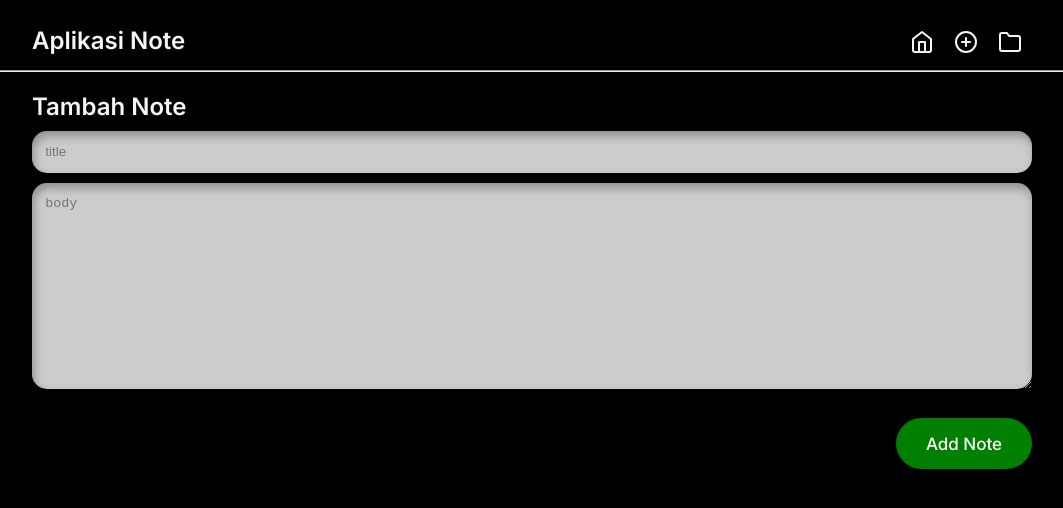
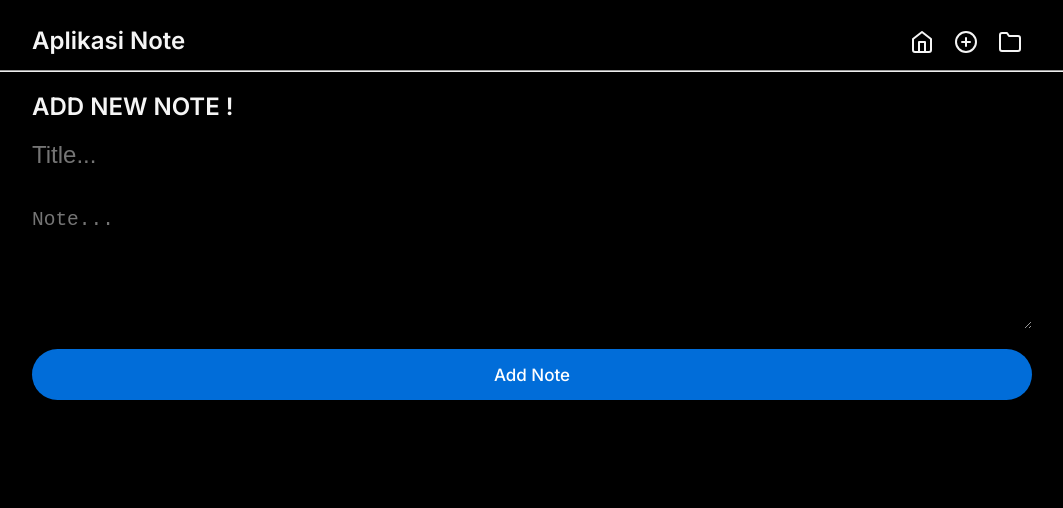
Before and after one commit to khairulhabibie/SPA-react, a React (Create React App) app: page /note/new in a window 1280 px wide. Shown: the top 508 px of the page, without its empty margins (108-1171 px from the left). Built offline with nearby package versions, Linux system fonts and the light colour scheme.

Commit message:
masih error pada search note

```diff
--- a/src/App.jsx
+++ b/src/App.jsx
@@ -1,10 +1,10 @@
 import React from 'react';
 import { Route, Routes } from 'react-router-dom';
 import Navigation from './components/Navigation';
-import HomePage from './pages/HomePage';
 import AddPage from './pages/AddPage';
 import ArchivePage from './pages/ArchivePage';
 import DetailPageWrapper from './pages/DetailPage';
+import HomePageWrapper from './pages/HomePage';
 
 
 function App() {
@@ -17,7 +17,7 @@ function App() {
       <hr />
       <main>
         <Routes>
-          <Route path="/" exact element={<HomePage />} />
+          <Route path="/" exact element={<HomePageWrapper />} />
           <Route path="/note/new" element={<AddPage />} />
           <Route path="/archives" element={<ArchivePage />} />
           <Route path="/note/:id" element={<DetailPageWrapper />} />
--- a/src/components/NoteInput.jsx
+++ b/src/components/NoteInput.jsx
@@ -31,15 +31,13 @@ export default class NoteInput extends Component {
   onSubmitEventHandler = (event) => {
     event.preventDefault();
     this.props.addNote(this.state);
-    // event.target.reset();
   }
-
 
   render() {
     return (
       <form onSubmit={this.onSubmitEventHandler} >
-        <input type="text" placeholder='title' value={this.state.title} onChange={this.onTitleChangeHandler} autoComplete='off' className='input' />
-        <textarea placeholder='body' value={this.state.body} onChange={this.onBodyChangeHandler} rows={12} className='input' />
+        <input type="text" placeholder='Title...' value={this.state.title} onChange={this.onTitleChangeHandler} autoComplete='off' className='input' />
+        <textarea placeholder='Note...' value={this.state.body} onChange={this.onBodyChangeHandler} rows={5} className='input' />
         <button type='submit'>Add Note</button>
       </form>
     )
--- a/src/components/SearchBar.jsx
+++ b/src/components/SearchBar.jsx
@@ -1,10 +1,11 @@
 import React from 'react'
 
-const SearchBar = () => {
+const SearchBar = ({ keyword, keywordChange }) => {
   return (
-    <div>
-
-    </div>
+    <input className='search-bar' type='text' placeholder='Search note by title'
+      value={keyword}
+      onChange={(event) => keywordChange(event.target.value)}
+    />
   )
 }
 
--- a/src/pages/AddPage.jsx
+++ b/src/pages/AddPage.jsx
@@ -13,7 +13,7 @@ const AddPage = () => {
 
   return (
     <section>
-      <h2>Tambah Note</h2>
+      <h2>ADD NEW NOTE !</h2>
       <NoteInput addNote={onAddNoteHandler} />
     </section>
   )
--- a/src/pages/HomePage.jsx
+++ b/src/pages/HomePage.jsx
@@ -1,8 +1,24 @@
 import React, { Component } from 'react'
 import { getActiveNotes, deleteNote, archiveNote } from '../utils/local-data'
 import NoteList from '../components/NoteList'
+import SearchBar from '../components/SearchBar'
+import { useSearchParams } from 'react-router-dom'
 
-export default class HomePage extends Component {
+const HomePageWrapper = () => {
+  const [searchParams, setSearchParams] = useSearchParams();
+
+  const keyword = searchParams.get('keyword');
+
+  function changeSearchParams(keyword) {
+    setSearchParams({ keyword });
+  }
+
+  return (
+    <HomePage defaultKeyword={keyword} keywordChange={changeSearchParams} />
+  )
+}
+
+class HomePage extends Component {
   constructor(props) {
     super(props)
 
@@ -25,16 +41,36 @@ export default class HomePage extends Component {
     archiveNote(id)
     this.setState(() => {
       return {
-        notes: getActiveNotes()
+        notes: getActiveNotes(),
+        keyword: this.props.defaultKeyword || ""
       }
     })
   }
 
+  onKeywordChangeHandler = (keyword) => {
+    this.setState(() => {
+      return {
+        keyword
+      }
+    })
+    this.props.keywordChange(keyword)
+  }
+
   render() {
+    // const notes = this.state.notes.filter((note) => {
+    //   return note.title
+    //     .toLowerCase()
+    //     .includes(this.state.keyword.toLowerCase());
+    // });
+
     return (
       <section>
+        <SearchBar keyword={this.state.keyword} keywordChange={this.onKeywordChangeHandler} />
+        <br />
         <NoteList notes={this.state.notes} onDelete={this.onDeleteNoteHandler} onToggleArchive={this.onToggleArchiveNoteHandler} />
       </section>
     )
   }
 }
+
+export default HomePageWrapper
--- a/src/styles/style.css
+++ b/src/styles/style.css
@@ -124,6 +124,21 @@ form {
   position: relative;
 }
 
+.input {
+  background-color: black;
+  color: whitesmoke;
+  padding: 10px 0px;
+  font-size: 14px;
+  margin-bottom: 20px;
+  border: none;
+  outline: none;
+  font-size: 1.5em;
+}
+
+form button {
+  width: 100%;
+}
+
 textarea {
   padding: 20px 10px;
 }
@@ -187,29 +202,3 @@ button:hover {
     transform: translate(0);
   }
 }
-
-/* more css input */
-.input {
-  margin-bottom: 10px;
-  border: none;
-  outline: none;
-  border-radius: 15px;
-  padding: 1em;
-  background-color: #ccc;
-  box-shadow: inset 2px 5px 10px rgba(0, 0, 0, 0.3);
-  transition: 300ms ease-in-out;
-}
-
-.input:focus {
-  background-color: white;
-  transform: scale(1.05);
-  box-shadow: 13px 13px 100px #969696,
-    -13px -13px 100px #ffffff;
-}
-
-button[type='submit'] {
-  background-color: green;
-  position: absolute;
-  right: 0;
-  bottom: -70px;
-}
```
